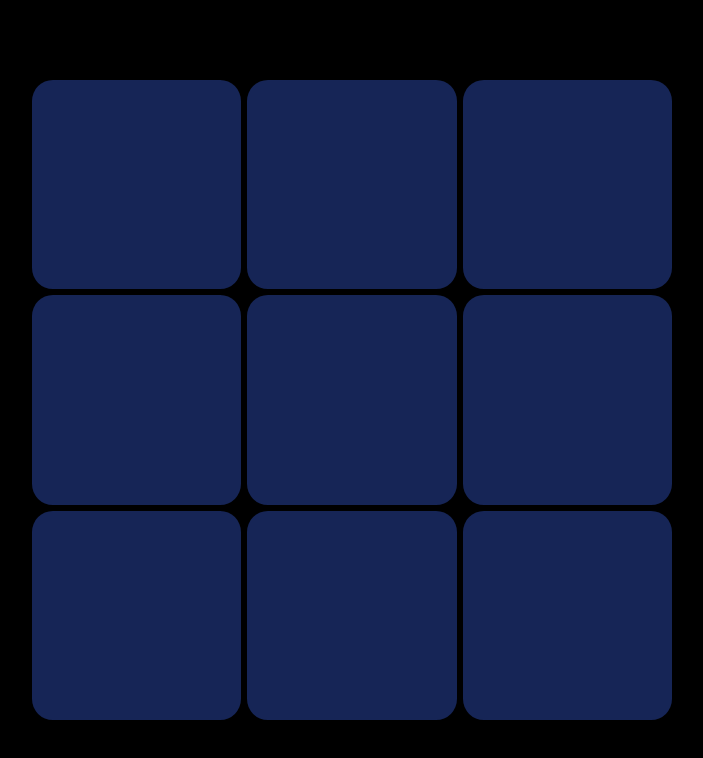
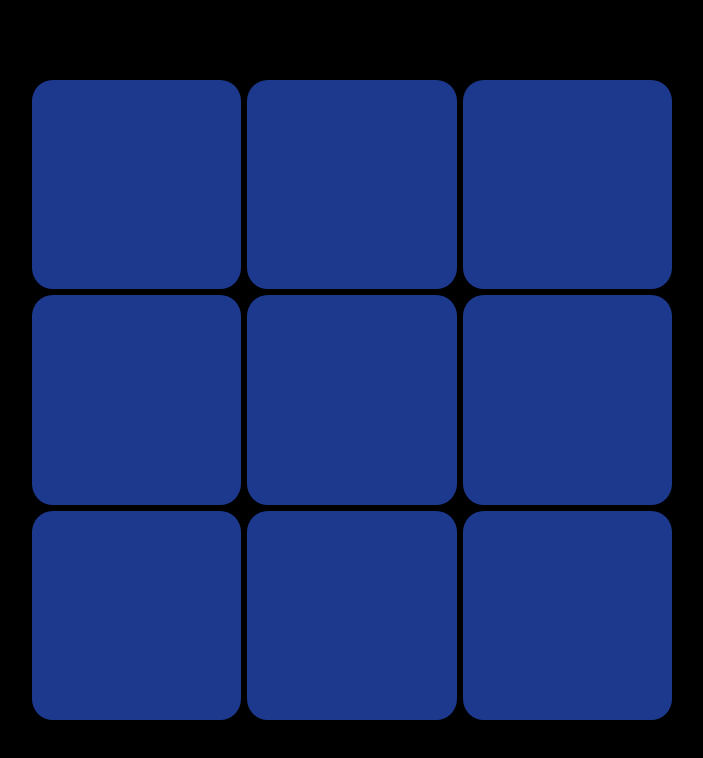
Before and after one commit to renans2/tic-tac-toe-react, a React (Vite) app: page / in a window 1280 px wide. Shown: the top 758 px of the page, without its empty margins (288-991 px from the left). Built offline with nearby package versions, Linux system fonts and the light colour scheme.

Commit message:
more styles

```diff
--- a/src/App.jsx
+++ b/src/App.jsx
@@ -15,7 +15,7 @@ export default function App() {
                 gameOver &&
                 <button
                     onClick={handleReset}
-                    className="transition duration-200 hover:bg-orange-400 font-medium text-[min(5vw,5vh)] cursor-pointer mb-2 rounded-[min(3vw,3vh)] bg-amber-50 w-full h-[min(10vw,10vh)] border-2 border-amber-950"
+                    className="transition duration-200 hover:bg-orange-400 font-medium text-[min(5vw,5vh)] cursor-pointer mb-2 rounded-[min(3vw,3vh)] bg-white w-full h-[min(10vw,10vh)] border-2 border-amber-950"
                 >
                     Play Again
                 </button>
--- a/src/components/Square.jsx
+++ b/src/components/Square.jsx
@@ -21,17 +21,22 @@ export default function Square({ row, col }){
             setText();
     }, [gameOver]);
 
+    const greenSquare = () => {
+        return grid.current.checkWinner() && grid.current.checkIfInWinnerLine(row, col);
+    }
+
     return(
         <button
             onClick={handlePlay}
             disabled={gameOver || text !== undefined}
             className={
-                (grid.current.checkWinner() &&
-                 grid.current.checkIfInWinnerLine(row, col)
-                    ? "bg-green-500"
-                    : "bg-blue-950")
-                    // + gameOver || text !== undefined ? " cursor-not-allowed" : " cursor-pointer"
-                    + " w-full h-full relative text-[min(20vw,20vh)] rounded-[10%]"
+                (greenSquare()
+                ? "bg-green-500 cursor-not-allowed"
+                : gameOver || text !== undefined
+                ? "bg-blue-950 cursor-not-allowed"
+                : "bg-blue-900 transition duration-300 hover:bg-blue-700 cursor-pointer")
+
+                + " w-full h-full relative text-[min(20vw,20vh)] rounded-[10%]"
             }
         >
             <span className="absolute text-white top-1/2 left-1/2 -translate-y-1/2 -translate-x-1/2">{text}</span>
```
